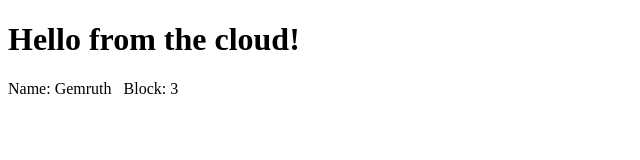
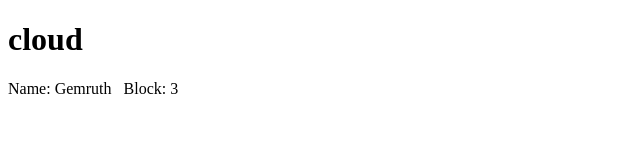
Before and after one commit to gemruthreychelle/albarida-lab1-site, a plain HTML site: page index.html in a window 1280 px wide. Shown: the whole page, without its empty margins (0-640 px from the left). Drawn offline with Linux system fonts and the light colour scheme.

Commit message:
Change header text from 'Hello from the cloud!' to 'cloud'

```diff
--- a/index.html
+++ b/index.html
@@ -1,4 +1,4 @@
 <!DOCTYPE html>
 <html><head><title>My Cloud Lab</title></head>
-<body><h1>Hello from the cloud!</h1>
+<body><h1>cloud</h1>
 <p>Name: Gemruth &nbsp; Block: 3 </p>
```
